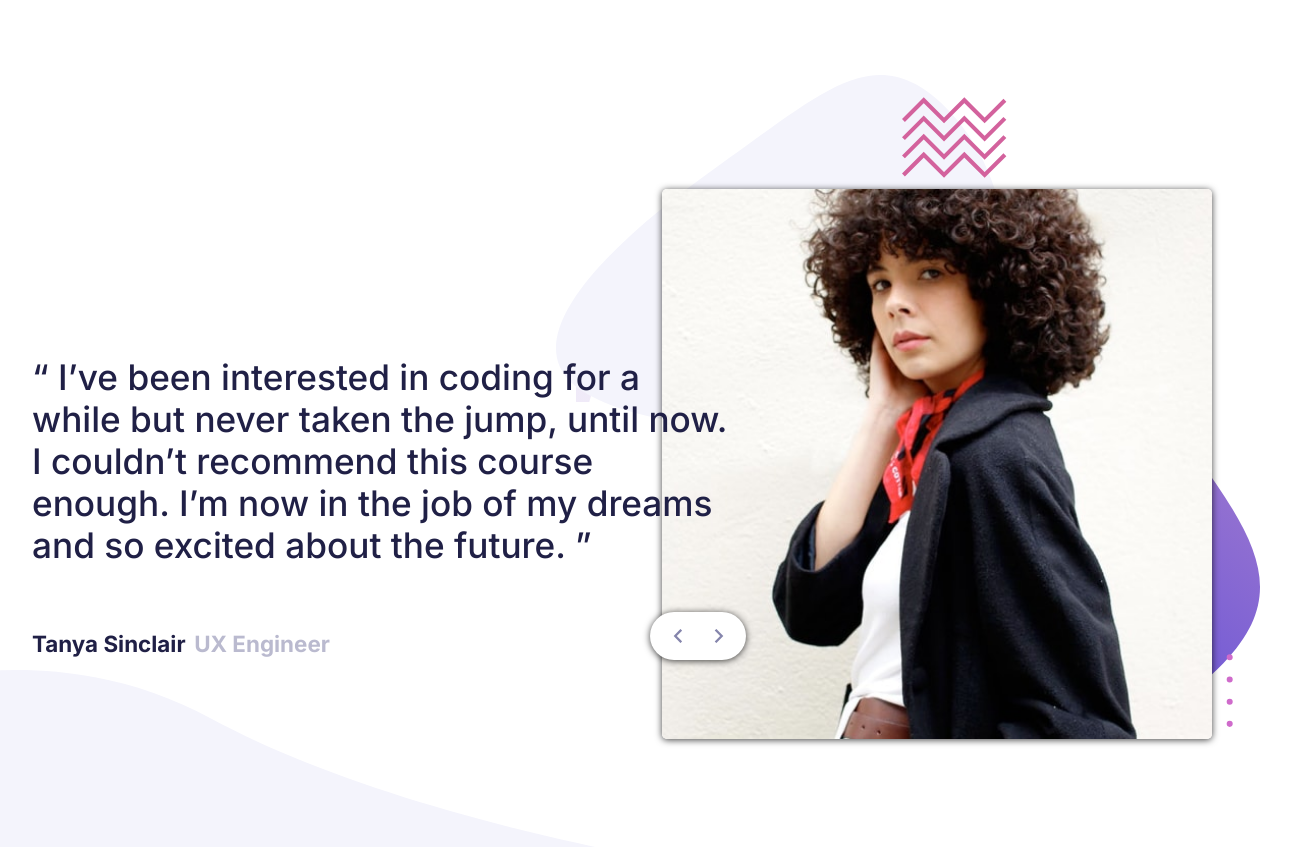
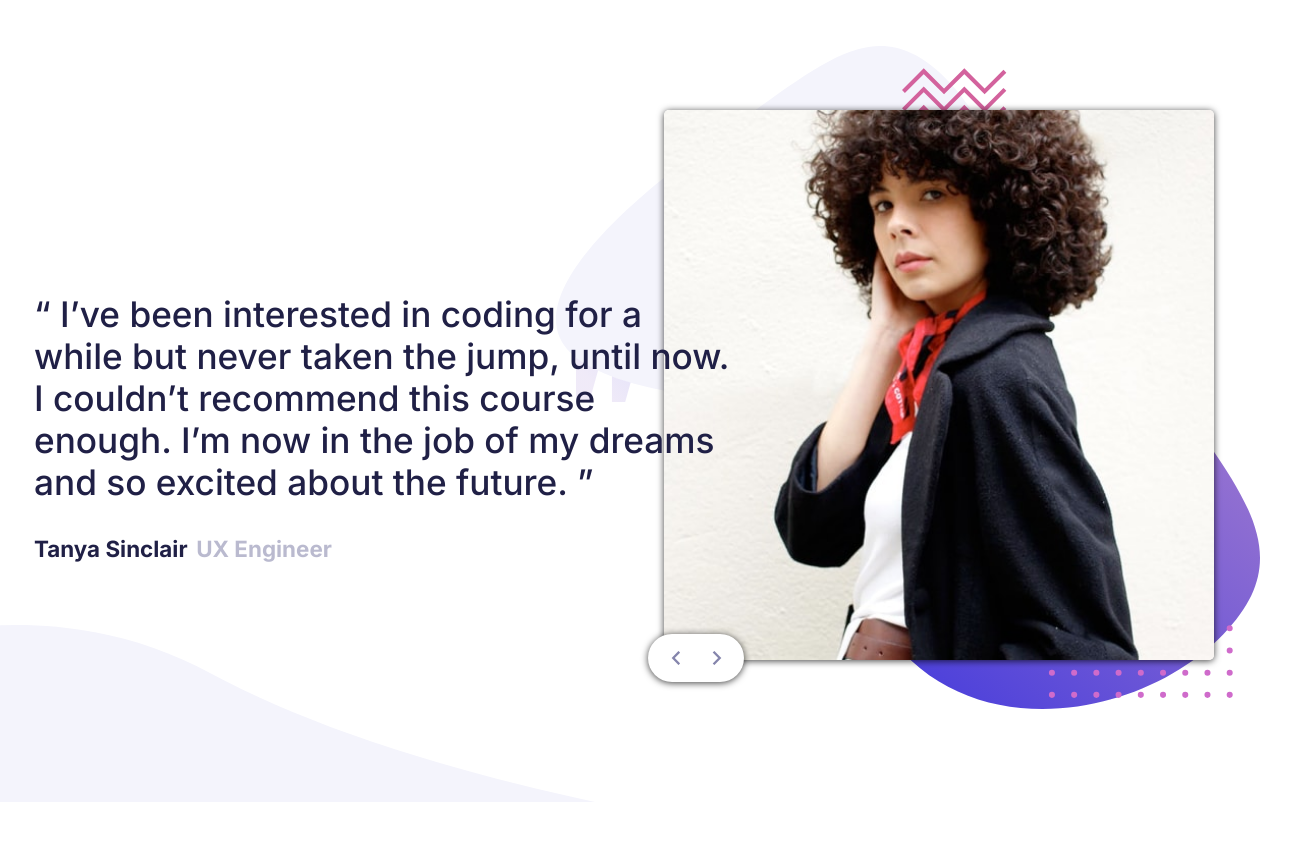
Before and after one commit to adarsh78/coding-bootcamp-testimonials-slider-master, a plain HTML site: page index.html in a window 1536 px wide. Shown: the whole page, without its empty margins (160-1451 px from the left). After the commit the page ends 802 px from the top, so only its background shows below. Drawn offline with Linux system fonts and the light colour scheme; files whose address does not match are found by name.

Commit message:
screen height adjusted to 800px

```diff
--- a/style.css
+++ b/style.css
@@ -122,13 +122,12 @@ button {
     position: relative;
     left: 122px;
     width: 22rem;
-    margin-bottom: 1rem;
   }
 
   .card {
     flex-direction: row-reverse;
-    top: 189px;
-    right: 164px;
+    top: 110px;
+    right: 162px;
   }
 
   .image img {
@@ -138,7 +137,7 @@ button {
   .bg img:nth-child(1) {
     width: 100%;
     position: absolute;
-    top: -255px;
+    top: -284px;
     right: -300px;
   }
 
@@ -149,12 +148,12 @@ button {
 
   .bg img:nth-child(3) {
     right: 365px;
-    top: 20px;
+    top: -25px;
   }
 
   .btn-container {
-    bottom: 140px;
-    left: 810px;
+    bottom: 118px;
+    left: 808px;
     width: 3rem;
     height: 1.5rem;
   }
```
